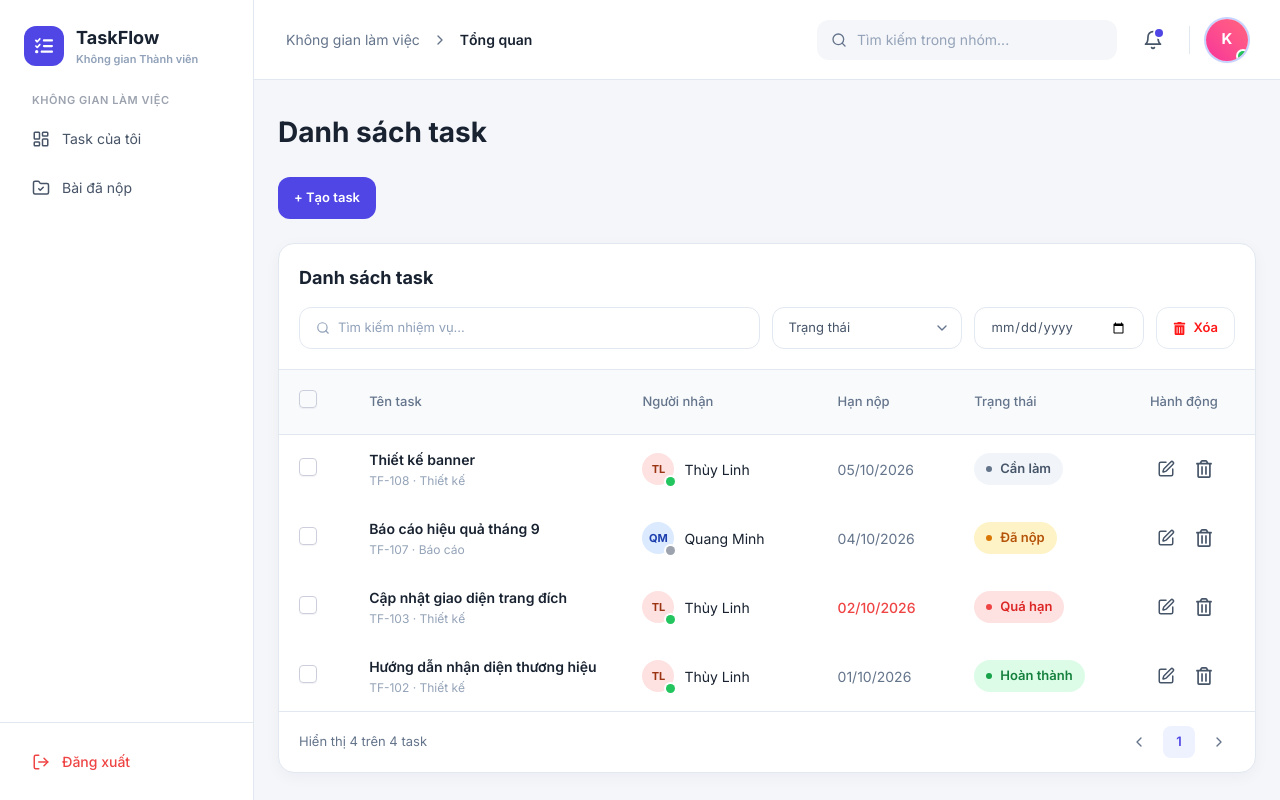
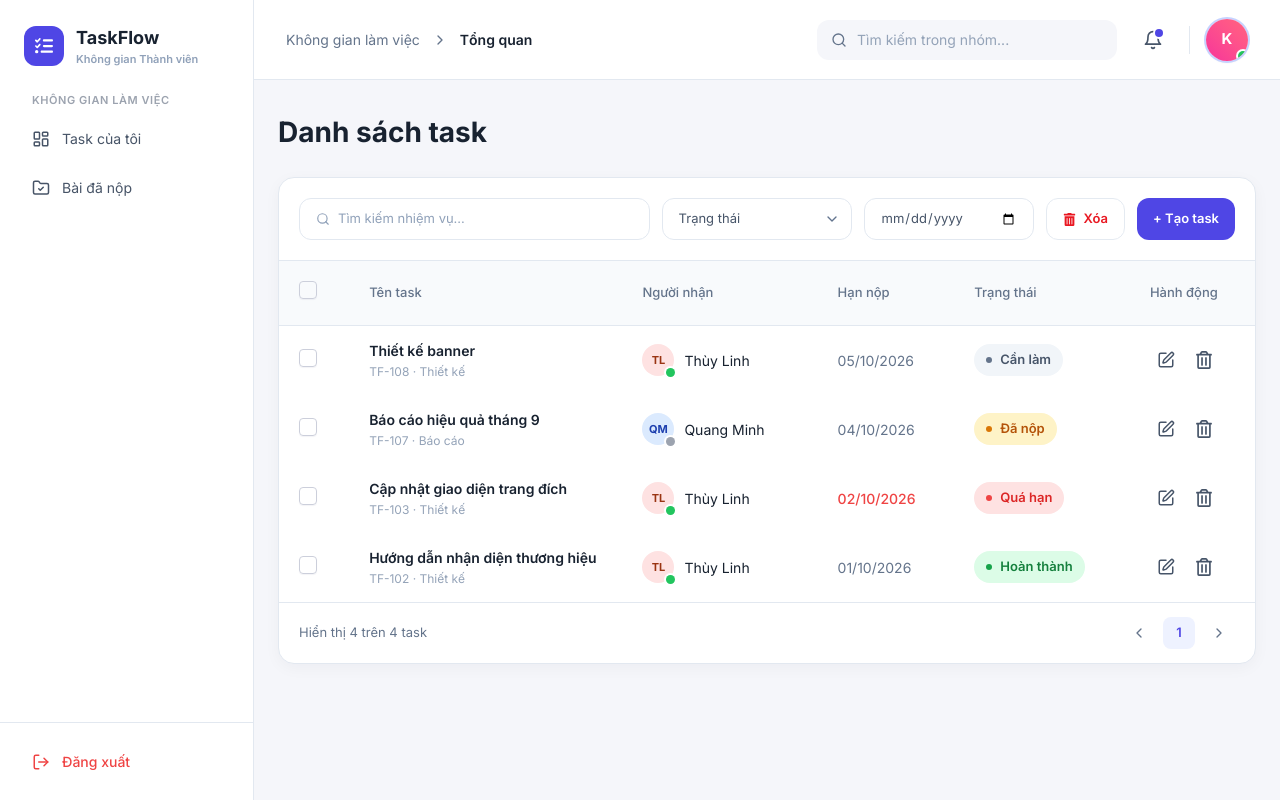
Before and after one commit to NamCodeCach/TaskFlow, a Next.js app in the folder frontend/: page /admin/task/list in a window 1280 px wide. Built offline with nearby package versions, Linux system fonts and the light colour scheme.

Commit message:
Sửa lại filter bảr trang danh sách task admin

```diff
--- a/frontend/app/(home)/(dashboard)/admin/task/list/page.tsx
+++ b/frontend/app/(home)/(dashboard)/admin/task/list/page.tsx
@@ -25,12 +25,6 @@ export default function Page() {
       {/* End Title */}
 
       {/* add task */}
-      <button
-        className="flex h-[42px] cursor-pointer items-center justify-center gap-[8px] rounded-[12px] bg-main px-[16px] text-[13px] font-[600] text-white mt-[24px]"
-        onClick={() => setOpenCreate(true)}
-      >
-        + Tạo task
-      </button>
 
       {openCreate &&
         createPortal(
@@ -123,14 +117,11 @@ export default function Page() {
         <div className="w-full overflow-x-auto rounded-[16px] border border-[#E2E8F0] bg-white shadow-[0px_4px_16px_0px_#1018280A]">
           <div className="min-w-[900px]">
             {/* Tiêu đề */}
-            <div className="flex items-center justify-between px-[20px] pb-[16px] pt-[20px]">
-              <h2 className="text-[18px] font-bold text-text">Danh sách task</h2>
-            </div>
 
             {/* Filter bar */}
-            <div className="flex flex-wrap items-center gap-3 px-[20px] pb-[20px]">
+            <div className="flex flex-wrap items-center gap-3 px-[20px] py-[20px]">
               {/* Tìm kiếm */}
-              <label className="box text-[#475569] flex min-w-[240px] flex-1 items-center gap-2">
+              <label className="box flex min-w-[240px] flex-1 items-center gap-2 text-[#475569]">
                 <LuSearch size={14} className="shrink-0 text-slate-400" />
                 <input
                   type="text"
@@ -141,7 +132,7 @@ export default function Page() {
 
               {/* Trạng thái */}
               <div className="relative">
-                <select className="box text-[#475569] w-[190px] appearance-none pr-[36px]">
+                <select className="box w-[190px] appearance-none pr-[36px] text-[#475569]">
                   <option>Trạng thái</option>
                 </select>
                 <LuChevronDown
@@ -151,15 +142,24 @@ export default function Page() {
               </div>
 
               {/* Hạn nộp */}
-              <input type="date" className="box text-[#475569] w-[170px]" />
+              <input type="date" className="box w-[170px] text-[#475569]" />
 
               {/* Xóa */}
               <button
                 type="button"
-                className="box flex cursor-pointer items-center justify-center gap-[8px] border-red-200 font-semibold text-[red] hover:bg-red-50 opacity-90 hover:opacity-100"
+                className="box flex cursor-pointer items-center justify-center gap-[8px] border-red-200 font-semibold text-red-600 opacity-90 hover:bg-red-50 hover:opacity-100"
               >
                 <FaTrashAlt size={13} />
                 Xóa
+              </button>
+
+              {/* Tạo task */}
+              <button
+                type="button"
+                className="flex h-[42px] cursor-pointer items-center justify-center gap-[8px] rounded-[12px] bg-main px-[16px] text-[13px] font-[600] text-white hover:opacity-100 opacity-100"
+                onClick={() => setOpenCreate(true)}
+              >
+                + Tạo task
               </button>
             </div>
 
```
